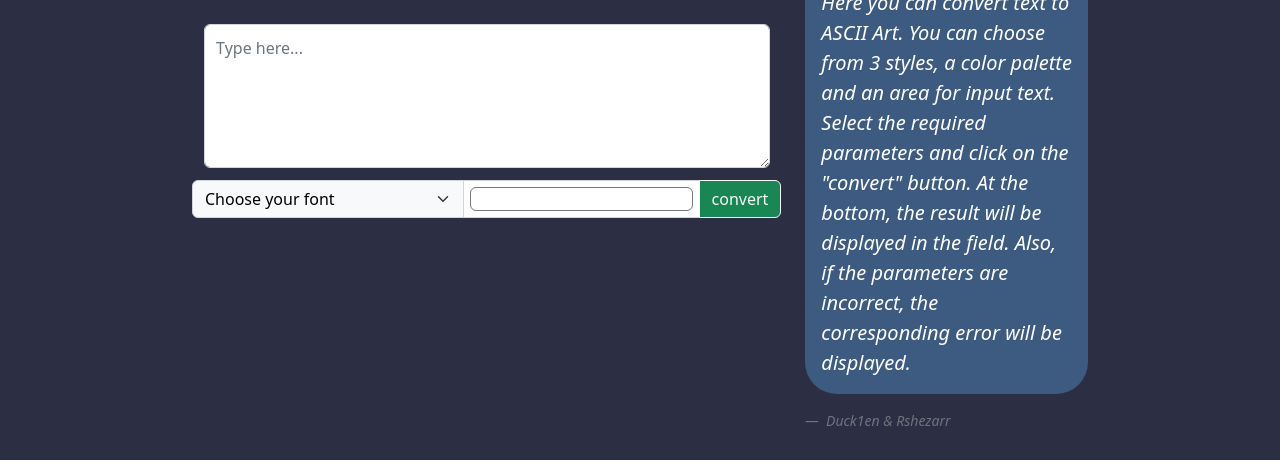
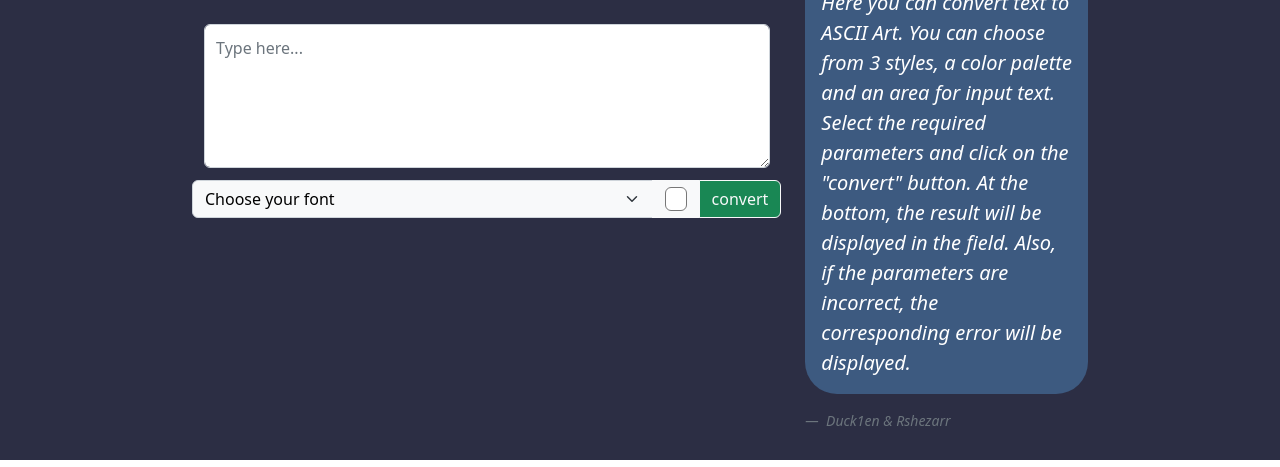
Before and after one commit to Duck1en/ascii-art-web, a plain HTML site: page templates/index.html in a window 1280 px wide. Shown: the part 203-670 px from the top of the page. Drawn offline with nearby package versions, Linux system fonts and the light colour scheme.

Commit message:
color button style

```diff
--- a/templates/index.html
+++ b/templates/index.html
@@ -115,7 +115,7 @@
                   <option value="thinkertoy">thinkertoy</option>
                 </select>
                 <input
-                  class="form-control form-control-color"
+                  class="btn btn-light btn form-control-color"
                   value="#ffffff"
                   type="color"
                   name="color"
--- a/templates/style.css
+++ b/templates/style.css
@@ -42,3 +42,8 @@ blockquote {
 .description {
   padding-top: 6%;
 }
+
+.btn:focus {
+  outline: none;
+  box-shadow: none;
+}
```
